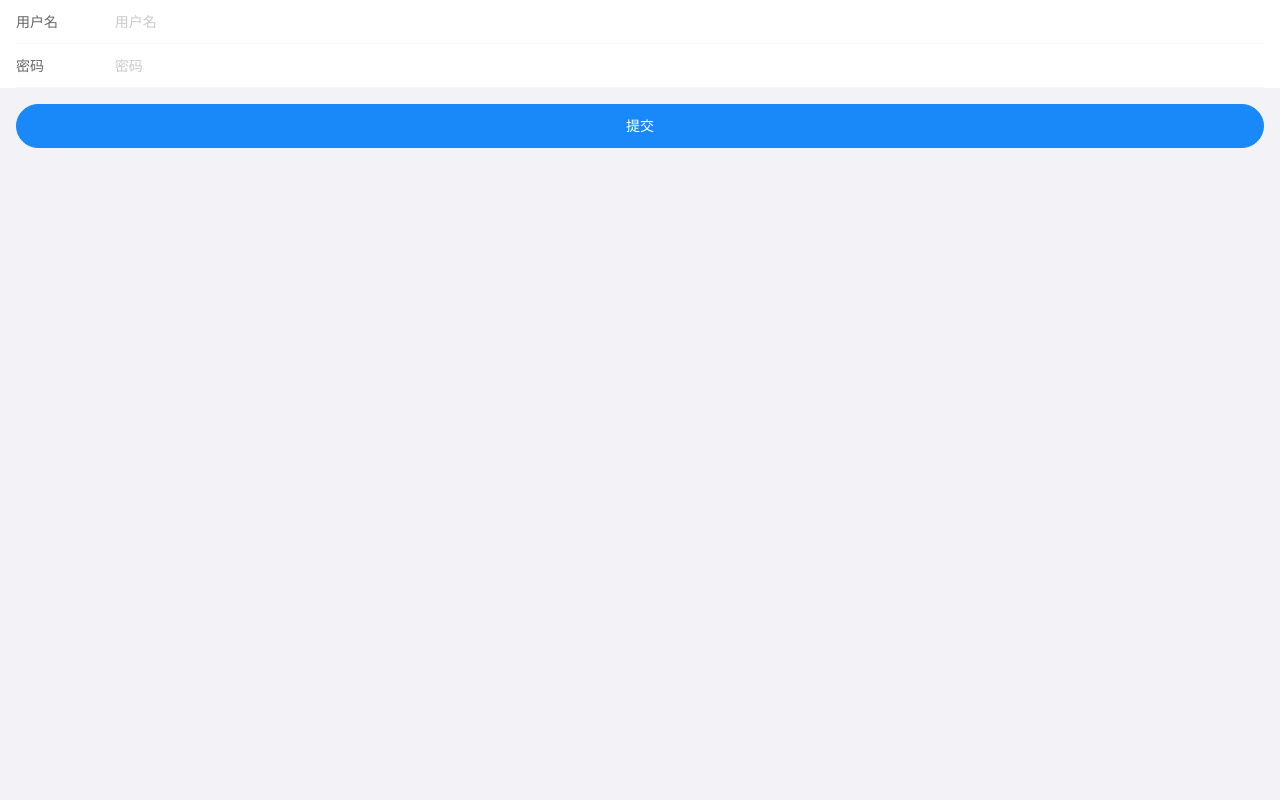
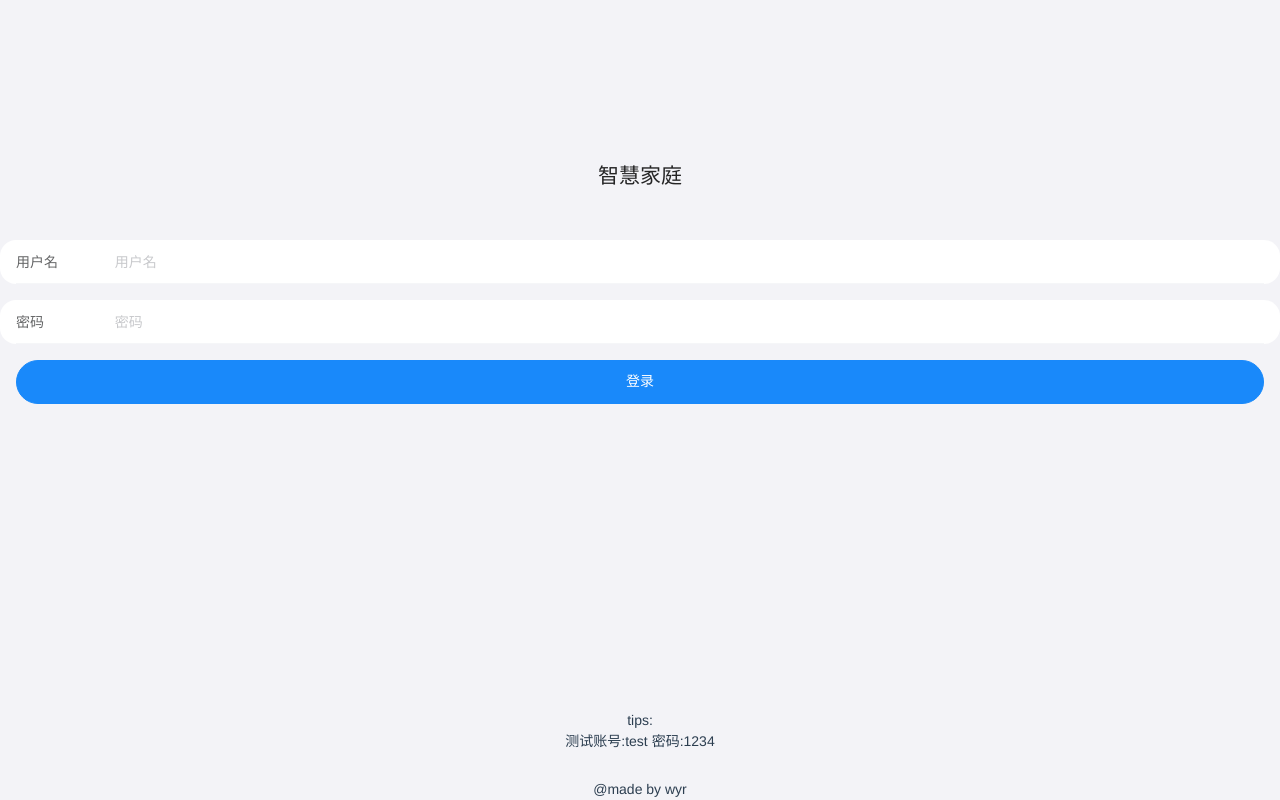
Before and after one commit to qiaodou-w/IOTplat, a Vue app: page /#/login in a window 1280 px wide. Built offline with nearby package versions, Linux system fonts and the light colour scheme.

Commit message:
perform login

```diff
--- a/src/App.vue
+++ b/src/App.vue
@@ -15,7 +15,7 @@ export default {
   components: { MainTabBar },
   data() {
     return {};
-  }
+  },
 };
 </script>
 
@@ -30,6 +30,7 @@ export default {
   background-color: #f3f3f7;
 }
 
+
 .van-nav-bar {
   background: #1989fa;
 }
--- a/src/components/content/MainTabBar.vue
+++ b/src/components/content/MainTabBar.vue
@@ -2,7 +2,7 @@
   <van-tabbar v-model="active">
     <van-tabbar-item
       name="home"
-      to="/"
+      to="/home"
       replace
       :icon="active === 'home' ? 'wap-home' : 'wap-home-o'"
       >主页</van-tabbar-item
--- a/src/network/envdetail.js
+++ b/src/network/envdetail.js
@@ -2,7 +2,7 @@ import { requset } from "./request";
 
 export function getEnvData(cate) {
   return requset({
-    url: "/env-info/data",
+    url: "/users/env-info/data",
     params: {
       category: cate
     }
--- a/src/network/home.js
+++ b/src/network/home.js
@@ -1,6 +1,6 @@
 import { requset } from "./request";
 export function getHomeData() {
   return requset({
-    url: "/env-info"
+    url: "/users/env-info"
   });
 }
--- a/src/network/login.js
+++ b/src/network/login.js
@@ -1,8 +1,8 @@
 import { requset } from "./request";
 export function login(user) {
-	return requset({
-		url: "/login",
-		method: "post",
-		data: user,
-	});
+  return requset({
+    url: "/login",
+    method: "post",
+    data: user
+  });
 }
--- a/src/network/request.js
+++ b/src/network/request.js
@@ -1,27 +1,41 @@
 import axios from "axios";
-import { Notify } from 'vant';
+import { Notify } from "vant";
+import router from "../router/index";
 
 export function requset(config) {
+  Notify.setDefaultOptions({
+    duration: 1000
+  });
   const instance = axios.create({
-    baseURL: "/users",
+    baseURL: "/api",
     timeout: 5000
   });
 
-  instance.interceptors.request.use(value => {
-	  console.log("interceptors.request fulfilled")
-  	return value
-  }, error => {
-	  console.log("interceptors.request reject")
-  	return Promise.reject(error)
-  })
+  instance.interceptors.request.use(
+    value => {
 
-	instance.interceptors.response.use(value => {
-		console.log("interceptors.res fulfilled")
-		return value
-	}, error => {
-		console.log("interceptors.res reject")
-		Notify(error.response.data.message)
-		return error
-	})
+      const token = sessionStorage.getItem("token");
+	    if (token) {
+		    value.headers.Authorization = 'Bearer ' + token
+	    }
+      return value;
+    },
+    error => {
+      return Promise.reject(error);
+    }
+  );
+
+  instance.interceptors.response.use(
+    value => {
+      return value;
+    },
+    error => {
+      if (error.response.status === 401) {
+        router.replace("/login")
+      }
+      Notify(error.response.data.message);
+      return Promise.reject(error);
+    }
+  );
   return instance(config);
 }
--- a/src/router/index.js
+++ b/src/router/index.js
@@ -9,13 +9,13 @@ Vue.use(VueRouter);
 const routes = [
   {
     path: "/",
-    redirect: "/home"
+    redirect: "/login"
   },
-	{
-		path: "/login",
-		name: 'Login',
-		component: Login
-	},
+  {
+    path: "/login",
+    name: "Login",
+    component: Login
+  },
   {
     path: "/home",
     name: "Home",
--- a/src/views/Control.vue
+++ b/src/views/Control.vue
@@ -3,9 +3,9 @@
     <van-nav-bar title="控制面板" />
     <div class="panel">
       <control-item
-          v-for="item in ControlData"
-          :detail-data="item"
-          :key="item.name"
+        v-for="item in ControlData"
+        :detail-data="item"
+        :key="item.name"
       ></control-item>
     </div>
   </div>
@@ -17,15 +17,15 @@ export default {
   name: "Control",
   data() {
     return {
-      defaultControlData: [
+      ControlData: [
         {
           name: "温度",
-          cur: "25",
+          cur: 25,
           isButton: false
         },
         {
           name: "湿度",
-          cur: "50",
+          cur: 50,
           isButton: false
         },
         {
@@ -33,22 +33,24 @@ export default {
           cur: false,
           isButton: true
         }
-      ],
-      ControlData: []
+      ]
     };
   },
   components: {
     ControlItem
   },
-  mounted() {
-    this.__init()
+  created() {
+    this.__init();
   },
   methods: {
     __init() {
       if (!localStorage.getItem("ControlData")) {
-        localStorage.setItem("ControlData",JSON.stringify(this.defaultControlData))
+        localStorage.setItem(
+          "ControlData",
+          JSON.stringify(this.ControlData)
+        );
       } else {
-        this.ControlData = JSON.parse(localStorage.getItem("ControlData"))
+        this.ControlData = JSON.parse(localStorage.getItem("ControlData"));
       }
     }
   }
@@ -59,5 +61,4 @@ export default {
 .control-item {
   margin: 5px auto 10px;
 }
-
 </style>
--- a/src/views/Login.vue
+++ b/src/views/Login.vue
@@ -1,5 +1,6 @@
 <template>
-  <div>
+  <div class="container">
+    <h2>智慧家庭</h2>
     <van-form @submit="onSubmit">
       <van-field
         v-model="user.username"
@@ -18,18 +19,30 @@
       />
       <div style="margin: 16px;">
         <van-button round block type="info" native-type="submit">
-          提交
+          登录
         </van-button>
       </div>
     </van-form>
+
+    <div class="tips">
+      <p>tips:</p>
+      <p>
+        测试账号:test
+        密码:1234
+      </p>
+    </div>
+
+    <footer>
+      @made by wyr
+    </footer>
   </div>
 </template>
 
 <script>
-import Vue from 'vue';
-import { Form, Field } from 'vant';
+import Vue from "vue";
+import { Form, Field } from "vant";
 
-import {login} from "../network/login"
+import { login } from "../network/login";
 
 Vue.use(Form);
 Vue.use(Field);
@@ -38,18 +51,51 @@ export default {
   data() {
     return {
       user: {}
-    }
+    };
   },
   methods: {
-    onSubmit(values) {
-      login(values)
-      console.log('submit', this.user);
-      console.log( values )
-    },
-  },
+    async onSubmit(values) {
+      try {
+        const res = await login(values);
+        sessionStorage.setItem("token", String(res.data));
+        await this.$router.replace("/home");
+        this.$notify({ message: "登陆成功", type: "success" });
+      } catch (e) {
+        console.log(e);
       }
+    }
+  }
+};
 </script>
 
 <style scoped>
 
+
+h2,h3 {
+  margin: 0;
+  padding-bottom: 3rem;
+}
+
+.van-field {
+  margin-bottom: 1rem;
+  border-radius: 1rem;
+}
+
+.container {
+  padding-top: 10rem;
+}
+
+.tips {
+  position: absolute;
+  bottom: 3rem;
+  left: 50%;
+  transform: translateX(-50%);
+}
+
+footer {
+  position: absolute;
+  bottom: 0;
+  left: 50%;
+  transform: translateX(-50%);
+}
 </style>
--- a/vue.config.js
+++ b/vue.config.js
@@ -2,7 +2,7 @@ module.exports = {
   publicPath: "./",
   devServer: {
     proxy: {
-      users: {
+      "": {
         target: "http://localhost:3000/",
         changeOrigin: true
       }
```
Also changed, not shown: src/components/content/Control/ControlItem.vue (+23 -15 lines). Lines whose indentation alone changed are shown as unchanged.
